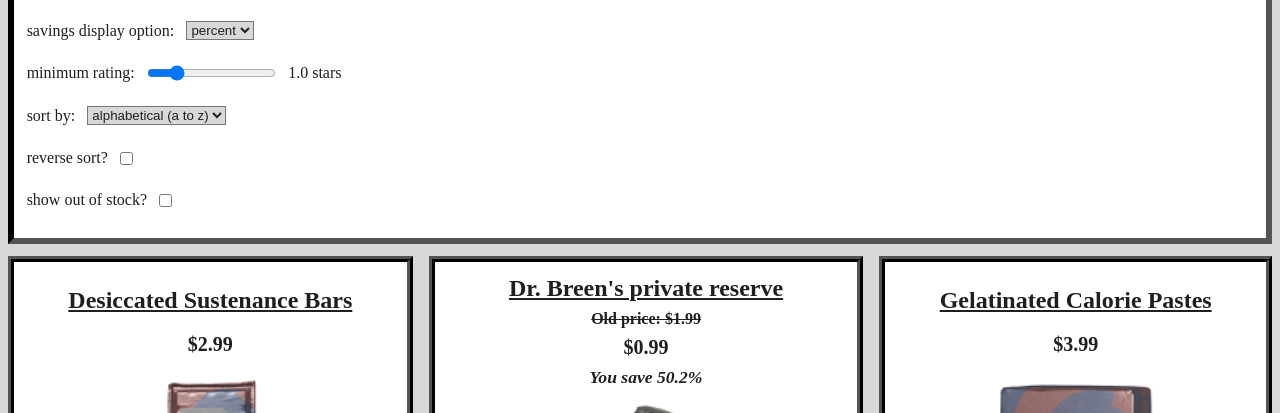
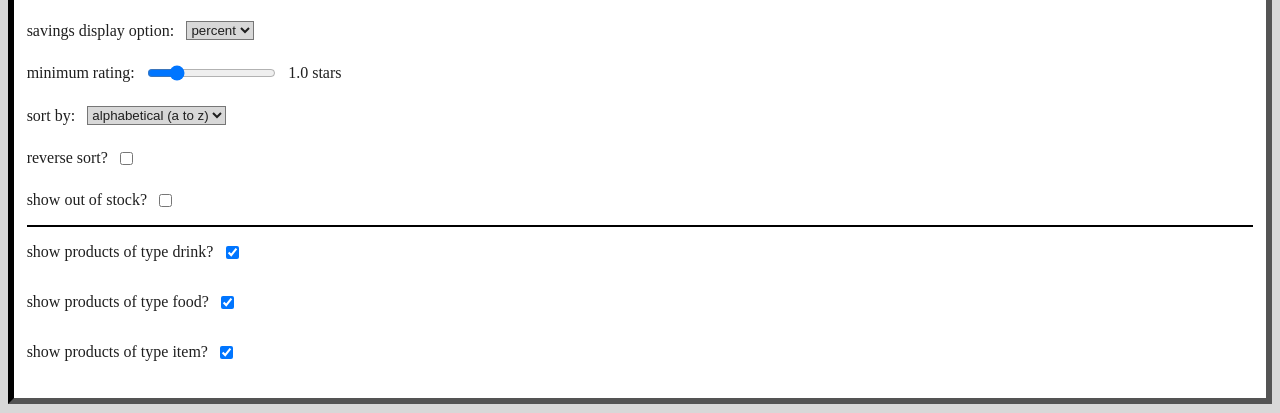
Before and after one commit to staten-island-tech/vite-project-d8b2896a-whydoesthecodenotwork, a website built with Vite: page index.html in a window 1280 px wide. Shown: the part 202-615 px from the top of the page. Built offline with nearby package versions, Linux system fonts and the light colour scheme.

Commit message:
This doesn't work

```diff
--- a/index.html
+++ b/index.html
@@ -54,6 +54,8 @@
 				<label for="stock">show out of stock?</label>
 				<input name="stock" id="stock" type="checkbox" value="on"></input>
 			</div>
+			<div id="category">
+			</div>
         </header>
 		<div id="cart" class="empty">🛒 0</div>
 		<main id="app"></main>
--- a/js/main.js
+++ b/js/main.js
@@ -6,6 +6,7 @@ const DOMSelectors = {
     cart: document.querySelector("#cart"),
     body: document.querySelector("body"),
     theme: document.querySelector("#theme"),
+    category: document.querySelector("#category"),
 };
 
 // preload all product images here, because otherwise the card changes size for a split second due to no image
@@ -26,8 +27,38 @@ const inputs = {};
 // the input name : input element, to inputs
 // i cannot use map here because Array.from(document.querySelectorAll(".filter")) is an array, but inputs needs to be an object.
 // map returns an array
-document.querySelectorAll(".filter").forEach((input) => {
+document.querySelectorAll(".filter:not(.category)").forEach((input) => {
     inputs[input.children[1].name] = input.children[1];
+});
+
+// handle the category filter
+
+// go through all the products and keep track of what categories there are
+const categoryNames = new Set([]);
+products.forEach((product) => categoryNames.add(...product.category));
+categoryNames.forEach((category) => {
+    DOMSelectors.category.insertAdjacentHTML(
+        "beforeend",
+        `
+            <div class="filter category">
+                <label for="${category}">show products of type ${category}?</label>
+                <input name="${category}" id="${category}" type="checkbox" value="on" checked></input>
+            </div>
+        `
+    );
+});
+
+// create a set (no duplicates) with all enabled categories
+const categories = categoryNames;
+document.querySelectorAll(".category").forEach((element) => {
+    element.addEventListener("input", function () {
+        if (element.children[1].checked) {
+            categories.add(element.children[1].name);
+        } else {
+            categories.delete(element.children[1].name);
+        }
+        console.log(categories);
+    });
 });
 
 function addCard(product) {
@@ -173,6 +204,10 @@ function isFiltered(product) {
     }
 
     if (item.rating < inputs.rating.value) {
+        return 0;
+    }
+
+    if (!product.category.some((c) => categories.has(c))) {
         return 0;
     }
 
--- a/js/products.js
+++ b/js/products.js
@@ -6,6 +6,7 @@ const products = [
     {
         selected: 0,
         name: "Dr. Breen's private reserve",
+        category: ["drink"],
         types: [
             {
                 type: "Original",
@@ -38,6 +39,7 @@ const products = [
     {
         selected: 0,
         name: "Gelatinated Calorie Pastes",
+        category: ["food"],
         types: [
             {
                 price: 3.99,
@@ -51,6 +53,7 @@ const products = [
     {
         selected: 0,
         name: "Desiccated Sustenance Bars",
+        category: ["food"],
         types: [
             {
                 price: 2.99,
@@ -64,6 +67,7 @@ const products = [
     {
         selected: 0,
         name: "Standard Ration",
+        category: ["food"],
         types: [
             {
                 price: 5.99,
@@ -77,6 +81,7 @@ const products = [
     {
         selected: 0,
         name: "Melon",
+        category: ["food"],
         types: [
             {
                 price: 99.99,
@@ -90,6 +95,7 @@ const products = [
     {
         selected: 0,
         name: "Beer",
+        category: ["drink"],
         types: [
             {
                 price: NaN,
@@ -103,6 +109,7 @@ const products = [
     {
         selected: 0,
         name: "Medkit",
+        category: ["item", "food"],
         types: [
             {
                 price: 19.99,
--- a/styles/style.css
+++ b/styles/style.css
@@ -44,6 +44,12 @@ select {
     display: flex;
     align-items: center;
     gap: 1%;
+}
+
+#category {
+    display: flex;
+    flex-direction: column;
+    border-top: 2px solid var(--border);
 }
 
 .card {
```
